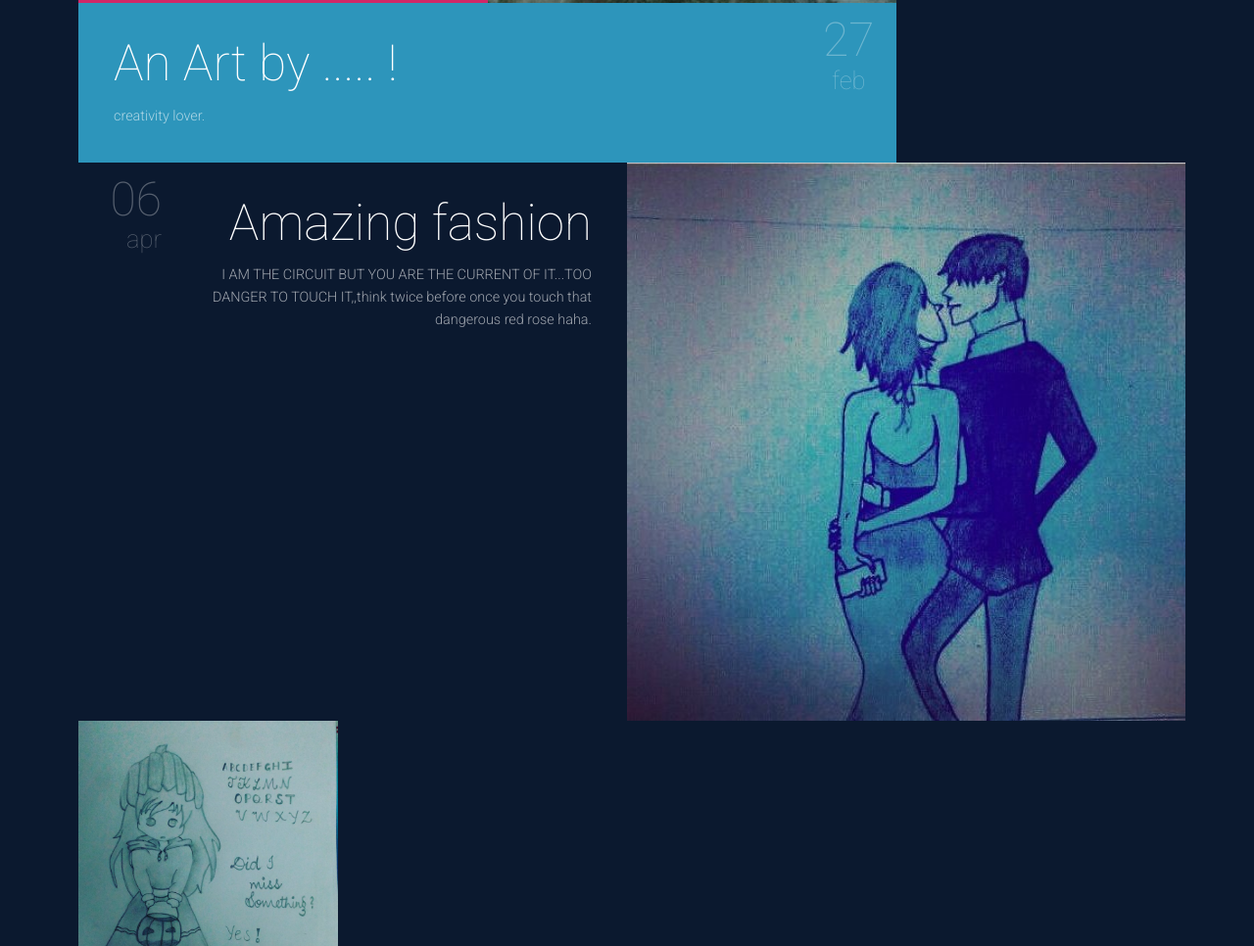
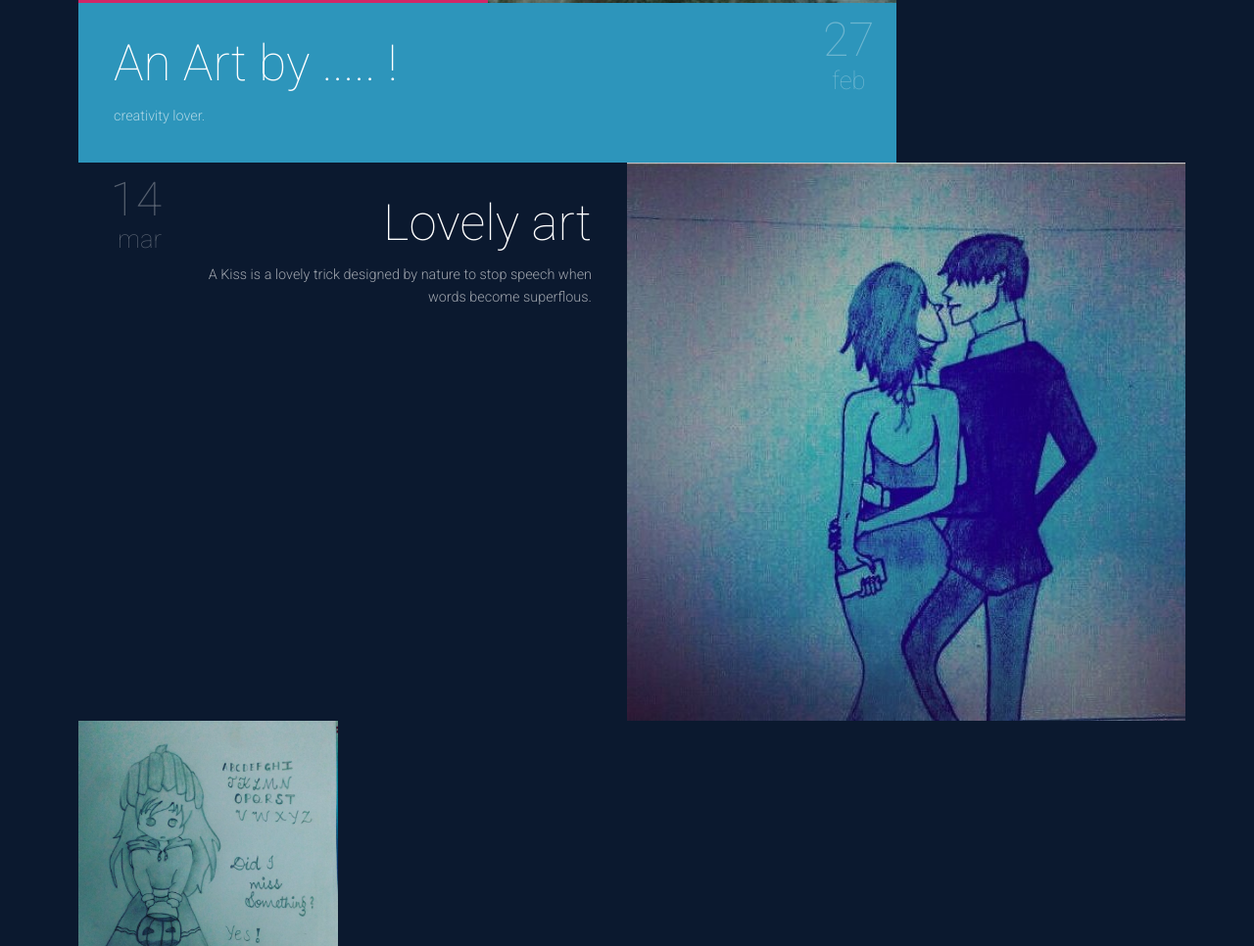
Before and after one commit to minman718/minnmann, a plain HTML site: page index.html in a window 1280 px wide. Shown: the part 2163-3129 px from the top of the page at 98% size. Drawn offline with Linux system fonts and the light colour scheme.

Commit message:
Update index.html

```diff
--- a/index.html
+++ b/index.html
@@ -203,15 +203,15 @@
                   <!-- text -->
                   <div class="s-12 l-5 post-text">
                       <!--<a href="post-6.html"> -->
-                        <h2>Amazing fashion</h2>
+                        <h2>Lovely art</h2>
                      <!-- </a> -->
-                     <p>I AM THE CIRCUIT BUT YOU ARE THE CURRENT OF IT...TOO DANGER TO TOUCH IT,,think twice before once you touch that dangerous red rose haha.
+                     <p>A Kiss is a lovely trick designed by nature to stop speech when words become superflous.
                      </p>
                   </div>
                   <!-- date -->
                   <div class="s-12 l-1 post-date">
-                     <p class="date">06</p>
-                     <p class="month">apr</p>
+                     <p class="date">14</p>
+                     <p class="month">mar</p>
                   </div>
                </article>
 
```
